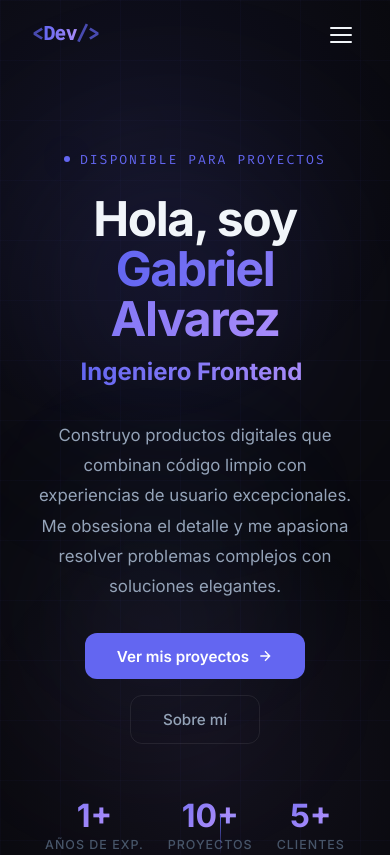
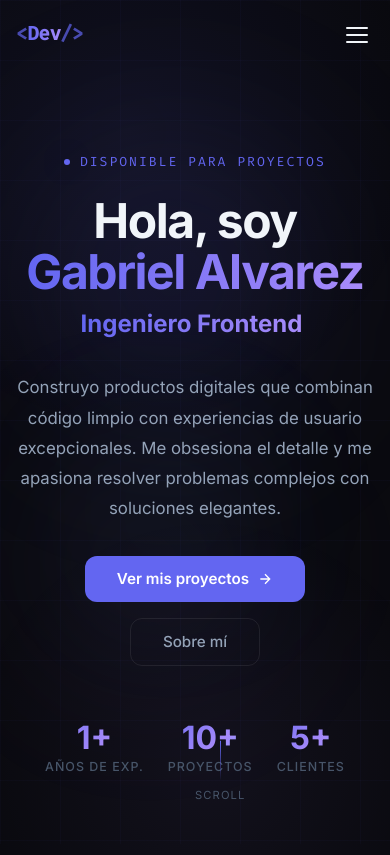
Before and after one commit to gapman20/portafolio_desarrollador, a React (Vite) app: page / in a window 390 px wide. Shown: the top 855 px of the page. Built offline with nearby package versions, Linux system fonts and the light colour scheme.

Commit message:
feat: Se ajusto pagina para celulares

```diff
--- a/src/index.css
+++ b/src/index.css
@@ -58,6 +58,8 @@ body {
   overflow-x: hidden;
   -webkit-font-smoothing: antialiased;
   -moz-osx-font-smoothing: grayscale;
+  min-width: 0;
+  width: 100%;
 }
 
 a {
@@ -74,6 +76,13 @@ button { cursor: pointer; font-family: inherit; }
   max-width: 1100px;
   margin: 0 auto;
   padding: 0 2rem;
+  width: 100%;
+}
+
+@media (max-width: 480px) {
+  .container {
+    padding: 0 1rem;
+  }
 }
 
 .section-label {
```
